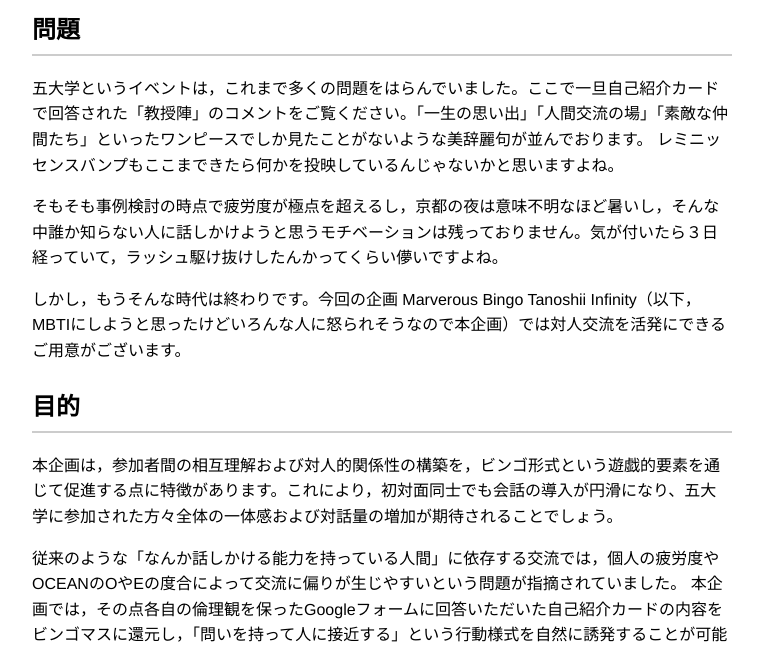
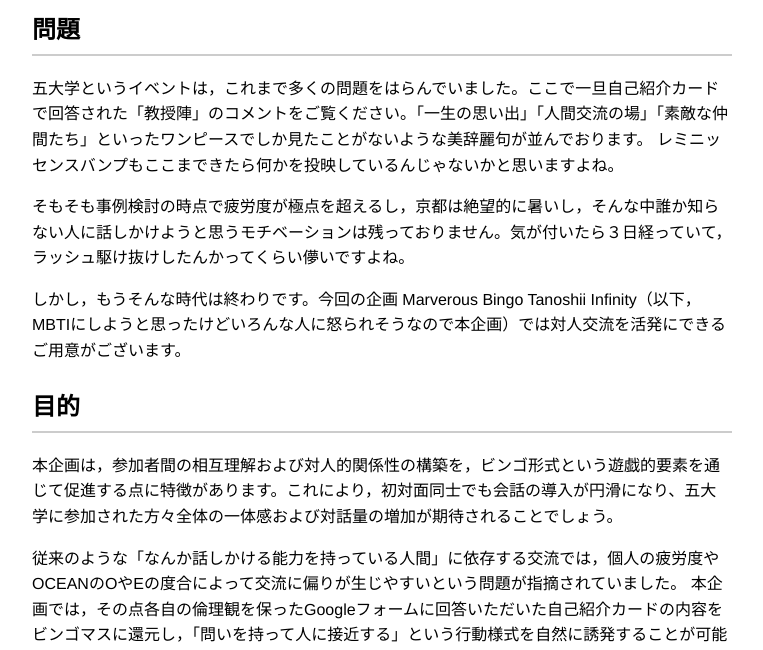
Before and after one commit to MercedesN79/Konshinkai, a plain HTML site: page rules.html in a window 1280 px wide. Shown: the part 150-800 px from the top of the page, without its empty margins (258-1021 px from the left). Drawn offline with Linux system fonts and the light colour scheme.

Commit message:
rules.html を更新

```diff
--- a/rules.html
+++ b/rules.html
@@ -38,7 +38,7 @@
     <h2>問題</h2>
     <p>五大学というイベントは，これまで多くの問題をはらんでいました。ここで一旦自己紹介カードで回答された「教授陣」のコメントをご覧ください。「一生の思い出」「人間交流の場」「素敵な仲間たち」といったワンピースでしか見たことがないような美辞麗句が並んでおります。
       レミニッセンスバンプもここまできたら何かを投映しているんじゃないかと思いますよね。</p>
-    <p>そもそも事例検討の時点で疲労度が極点を超えるし，京都の夜は意味不明なほど暑いし，そんな中誰か知らない人に話しかけようと思うモチベーションは残っておりません。気が付いたら３日経っていて，ラッシュ駆け抜けしたんかってくらい儚いですよね。</p>
+    <p>そもそも事例検討の時点で疲労度が極点を超えるし，京都は絶望的に暑いし，そんな中誰か知らない人に話しかけようと思うモチベーションは残っておりません。気が付いたら３日経っていて，ラッシュ駆け抜けしたんかってくらい儚いですよね。</p>
     <p>しかし，もうそんな時代は終わりです。今回の企画 Marverous Bingo Tanoshii Infinity（以下，MBTIにしようと思ったけどいろんな人に怒られそうなので本企画）では対人交流を活発にできるご用意がございます。</p>
 
     <h2>目的</h2>
```
